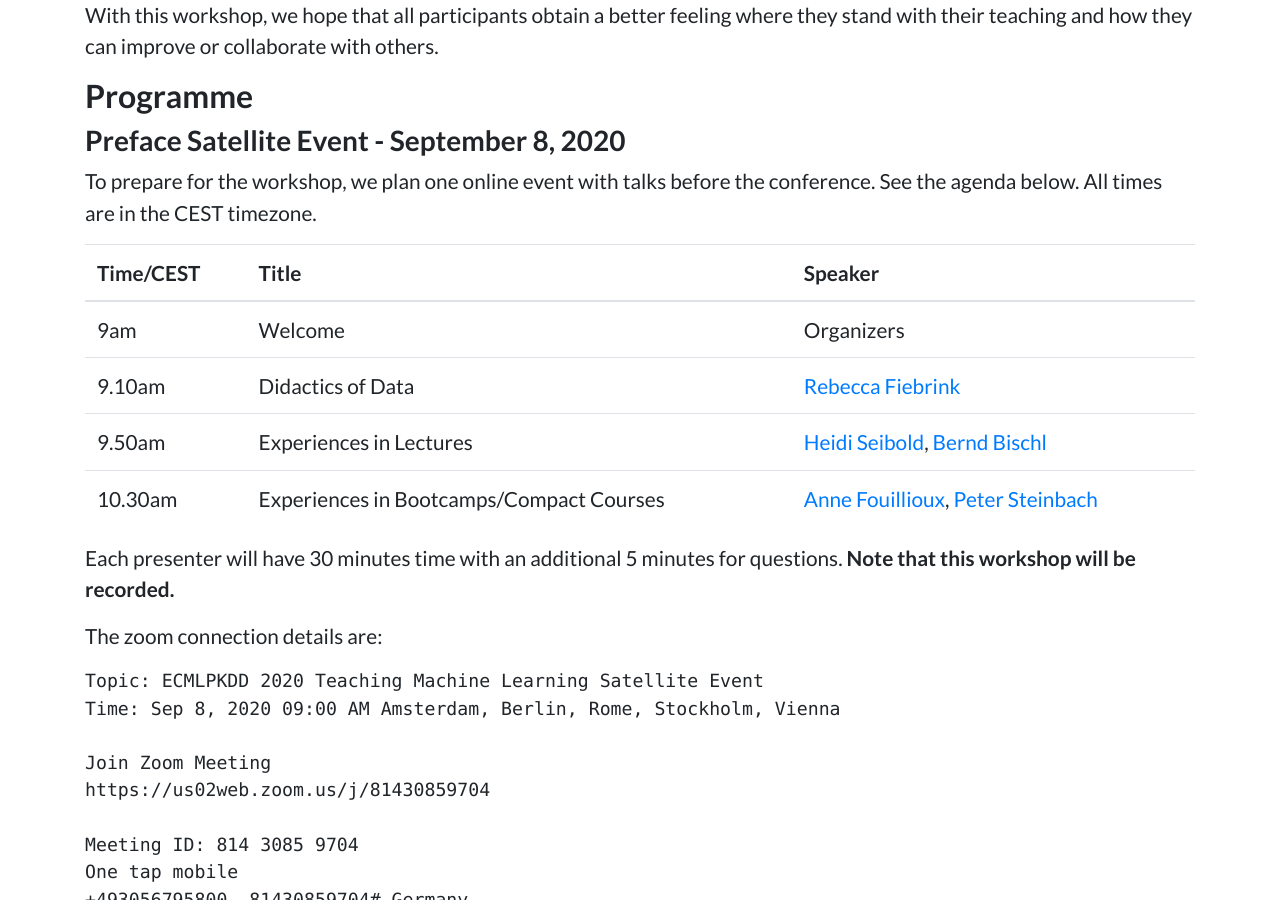
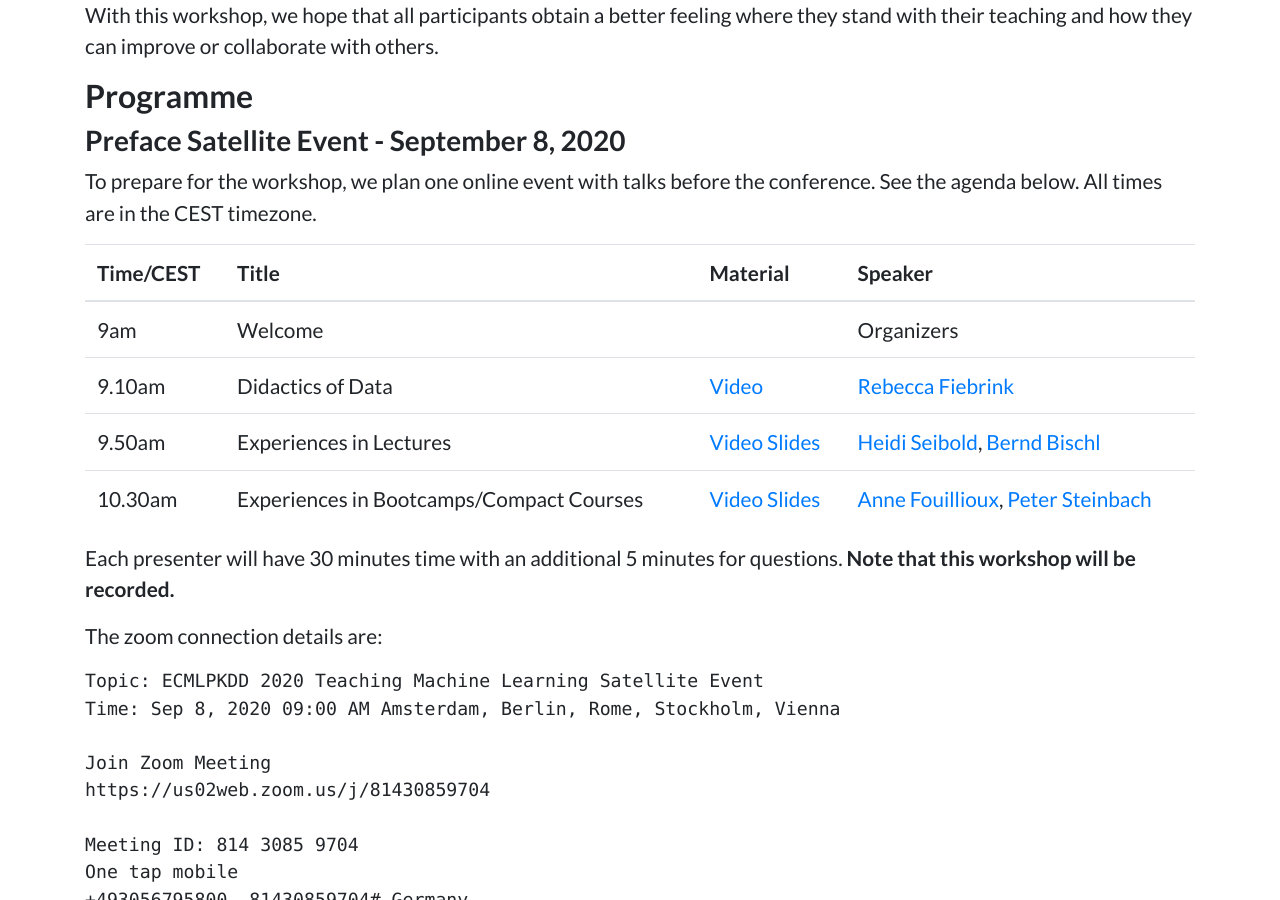
Before and after one commit to teaching-ml/2020, a Jekyll site: the page built from index.md, in a window 1280 px wide and 900 px high, scrolled down 1735 px. Built offline with Jekyll 4.4.1, drawn with Linux system fonts in a browser that asks for light colours.

Commit message:
#21 #20 added video and slide links

```diff
--- a/index.md
+++ b/index.md
@@ -28,12 +28,12 @@ With this workshop, we hope that all participants obtain a better feeling where
 
 To prepare for the workshop, we plan one online event with talks before the conference. See the agenda below. All times are in the CEST timezone.
 
-| Time/CEST | Title                                          | Speaker             |
-| :--      | :--                                            | :--                 |
-| 9am | Welcome                                        | Organizers          |
-| 9.10am | Didactics of Data                              | [Rebecca Fiebrink](https://www.doc.gold.ac.uk/~mas01rf/homepage/)    |
-| 9.50am | Experiences in Lectures                        | [Heidi Seibold](http://www.compstat.statistik.uni-muenchen.de/people/seibold/), [Bernd Bischl](https://www.compstat.statistik.uni-muenchen.de/people/bischl/) |
-| 10.30am | Experiences in Bootcamps/Compact Courses       | [Anne Fouillioux](https://www.mn.uio.no/geo/english/people/adm/annefou/), [Peter Steinbach](https://github.com/psteinb/) |
+| Time/CEST | Title                                          | Material                                  | Speaker             |
+| :--      | :--                                            | :--                 | ---                 |
+| 9am | Welcome                                        |                                         | Organizers          |
+| 9.10am | Didactics of Data                              | [Video](https://youtu.be/qGYGhpwG9iI) | [Rebecca Fiebrink](https://www.doc.gold.ac.uk/~mas01rf/homepage/)    |
+| 9.50am | Experiences in Lectures                        | [Video](https://youtu.be/-UYcUy-9kD8) [Slides](https://tinyurl.com/teachingML) | [Heidi Seibold](http://www.compstat.statistik.uni-muenchen.de/people/seibold/), [Bernd Bischl](https://www.compstat.statistik.uni-muenchen.de/people/bischl/) |
+| 10.30am | Experiences in Bootcamps/Compact Courses       | [Video](https://youtu.be/FuQk56oTl5w) [Slides](https://codimd.carpentries.org/p/GfvkCWTYA#/) | [Anne Fouillioux](https://www.mn.uio.no/geo/english/people/adm/annefou/), [Peter Steinbach](https://github.com/psteinb/) |
 
 Each presenter will have 30 minutes time with an additional 5 minutes for questions. **Note that this workshop will be recorded.**
 
```
